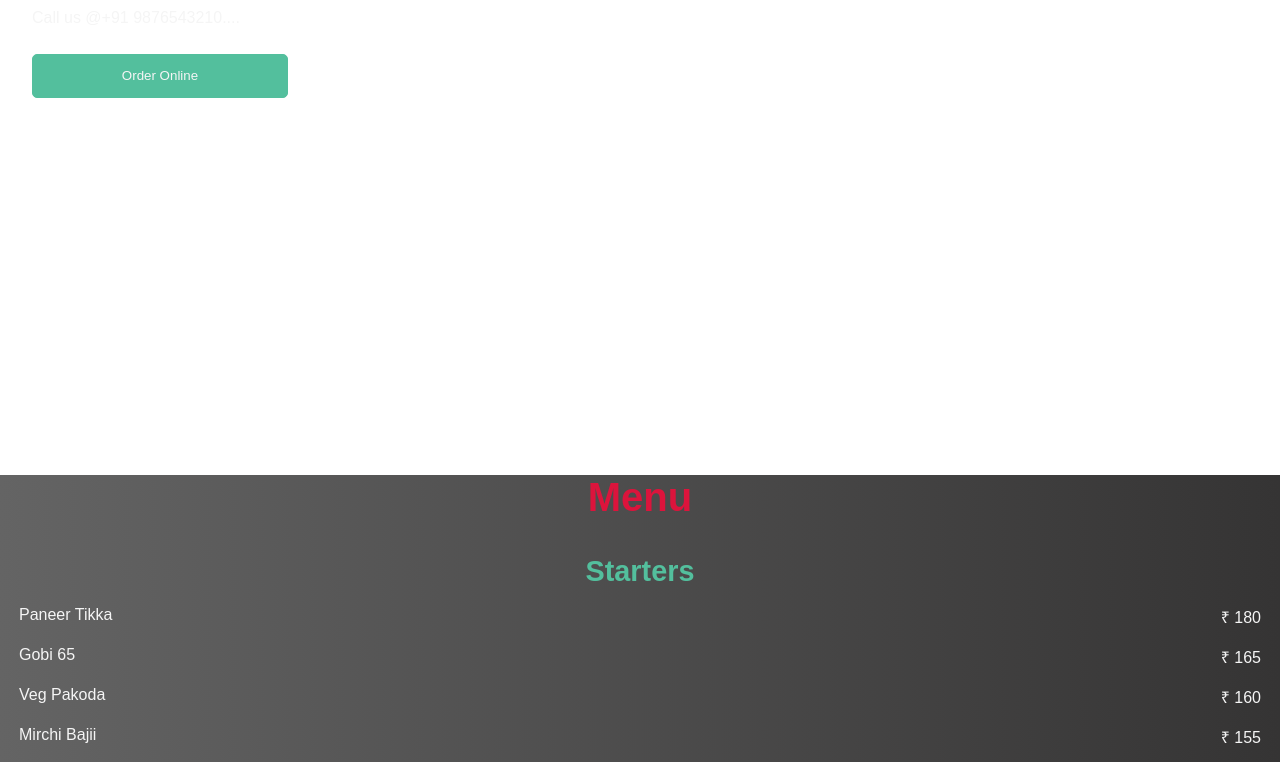
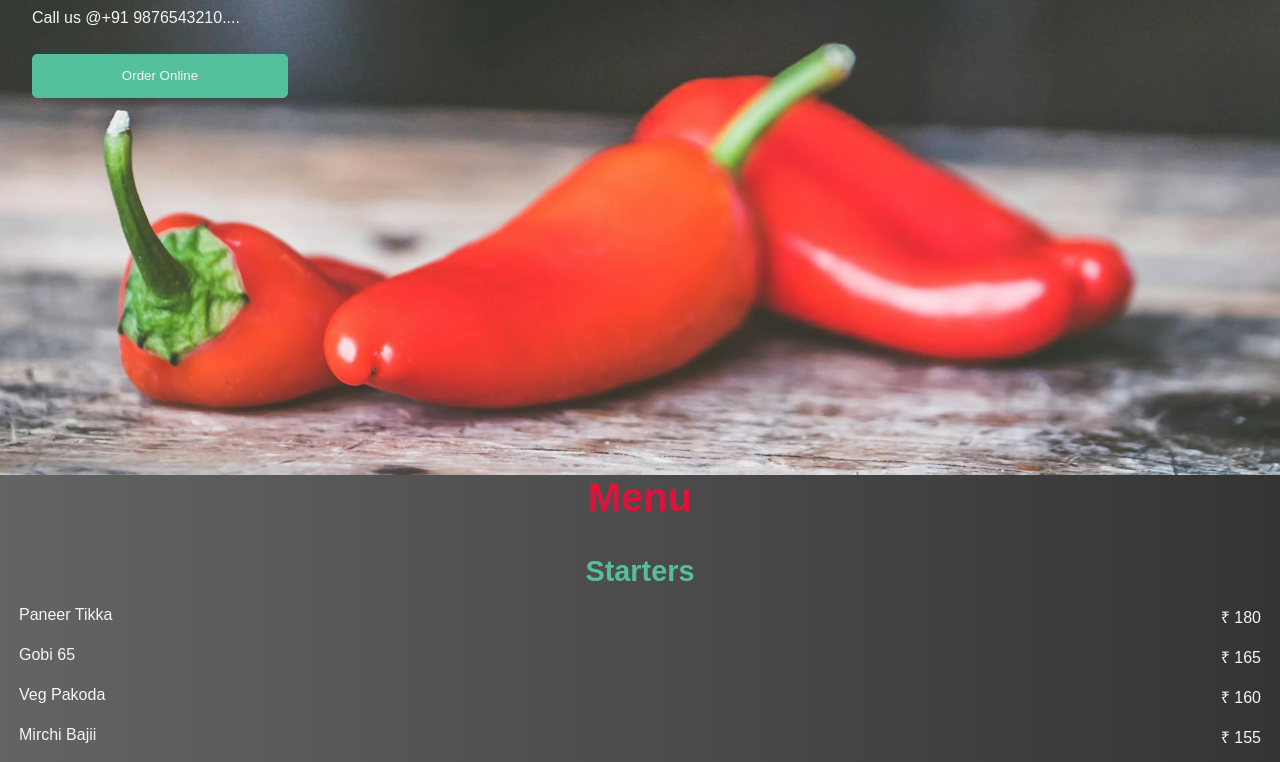
Before and after one commit to kesiyapriya/Chilly-Restaurants, a plain HTML site: page index.html in a window 1280 px wide. Shown: the part 325-1087 px from the top of the page. Drawn offline with Linux system fonts and the light colour scheme.

Commit message:
corrected image location

```diff
--- a/style.css
+++ b/style.css
@@ -13,7 +13,7 @@ body,h2
 }
 .landing
 {
-    background-image: url('../Task-1/Spicy.jpg') ;
+    background-image: url('Spicy.jpg') ;
     background-size:cover ;
     background-position: center;
     height: 100vh;
```
